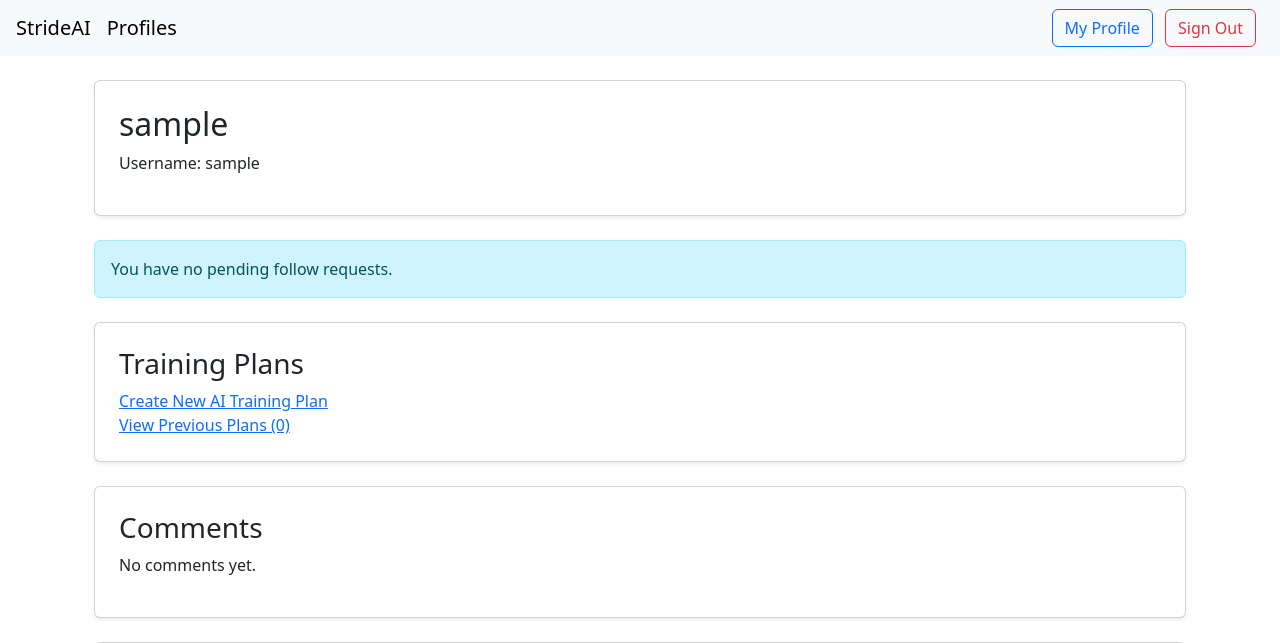
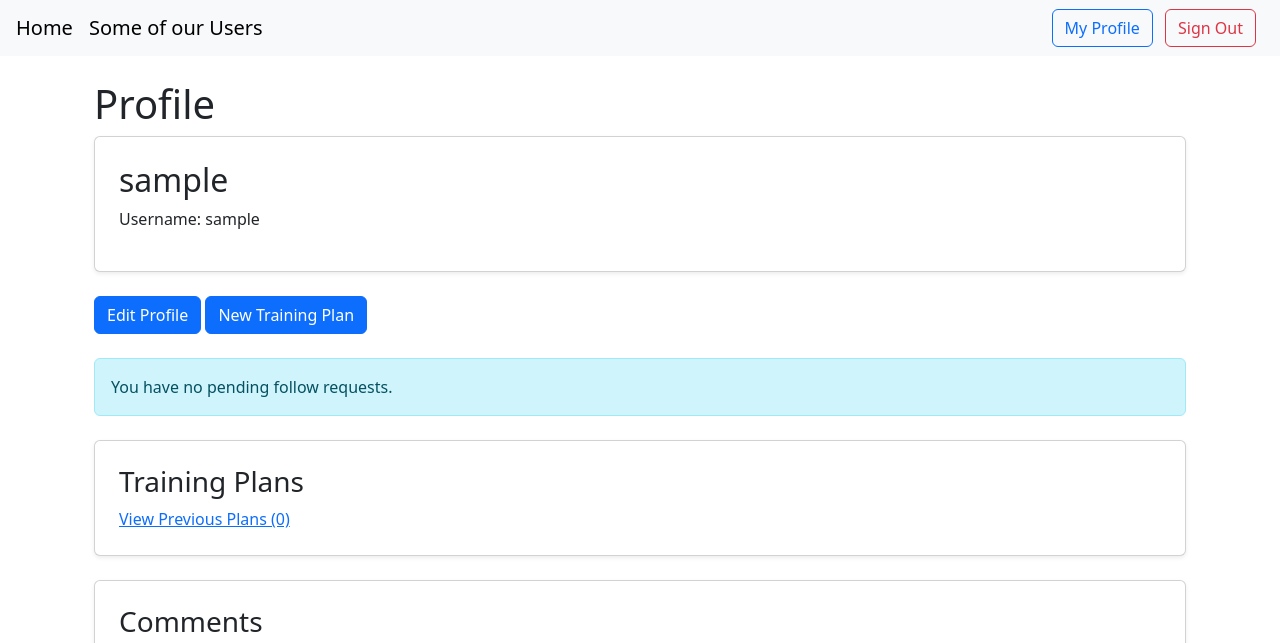
Before and after one commit to christinalicence/stride, a Django app: a page that uses strideai/templates/base.html in a window 1280 px wide. Shown: the top 643 px of the page. Run offline with Django 5.2, Linux system fonts and the light colour scheme; the visitor is signed in with stand-in values (Sample User, id 1); data comes from the database, SQL or seed files in the repository; data that the repository does not hold is empty; parts of the project's set-up code (start-up, migrations or seed data) failed here and were passed over; some libraries are stand-ins or nearby versions.

Commit message:
tidy up the edite profile and public profile views

```diff
--- a/fitness/templates/profiles/profile_detail.html
+++ b/fitness/templates/profiles/profile_detail.html
@@ -4,6 +4,7 @@
 {% block content %}
 
 <div class="container mt-4">
+    <h1>Profile</h1>
 
 <!-- User Info Card -->
 <div class="card shadow-sm p-4 mb-4">
@@ -14,7 +15,10 @@
     {% endif %}
 </div>
 
-<!-- Follow Button Section -->
+<!-- Edit Profile and Create Training Plan Button for Owner -->
+{% if is_owner %}
+<a href="{% url 'edit_profile' %}" class="btn btn-primary">Edit Profile</a>
+<a href="{% url 'create_training_plan' %}" class="btn btn-primary">New Training Plan</a>
 <div>
     {% if request.user.userprofile not in profile.approved_followers and request.user != profile.user %}
     <form method="post" action="{% url 'send_follow_request' profile.pk %}">
@@ -53,12 +57,21 @@
 {% endif %}
 </div>
 
+<!-- Follow Button for other profiles -->
+{% else %}
+{% if request.user.userprofile not in profile.approved_followers %}
+<form method="post" action="{% url 'send_follow_request' profile.pk %}">
+    {% csrf_token %}
+    <button type="submit" class="btn btn-primary">Follow</button></form>
+        {% else %}
+        <button class="btn btn-outline-secondary w-100" disabled>Following</button>
+        {% endif %}
+    {% endif %}
+
 <!-- Training Plans Section -->
 <div class="card shadow-sm p-4 mb-4">
     <h3>Training Plans</h3>
     {% if user.is_authenticated and user == profile.user %}
-        <a href="{% url 'create_training_plan' %}">Create New AI Training Plan</a>
-    {% endif %}
         <a href="{% url 'previous_plans' %}">View Previous Plans ({{ previous_plans|length }})</a>
 
     {% if previous_plans %}
@@ -68,6 +81,9 @@
         <p>Summary: {{ latest_plan.plan_summary|default:"Processing..." }}</p>
         <a href="{% url 'plan_detail' latest_plan.pk %}">View Details</a>
     {% endwith %}
+    {% endif %}
+    {% else %}
+    <p>No plans yet.</p>
     {% endif %}
 </div>
 
--- a/strideai/templates/base.html
+++ b/strideai/templates/base.html
@@ -9,11 +9,11 @@
 </head>
 <body>
 <nav class="navbar navbar-expand-lg navbar-light bg-light px-3">
-    <a class="navbar-brand" href="{% url 'home' %}">StrideAI</a>
-    <a class="navbar-brand" href="{% url 'profile_list' %}">Profiles</a>
+    <a class="navbar-brand" href="{% url 'home' %}">Home</a>
+    <a class="navbar-brand" href="{% url 'profile_list' %}">Some of our Users</a>
     <div class="ms-auto">
         {% if user.is_authenticated %}
-            <a href="{% url 'edit_profile' %}" class="btn btn-outline-primary me-2">My Profile</a>
+            <a href="{% url 'profile_detail' username=user.username %}" class="btn btn-outline-primary me-2">My Profile</a>
             <form method="post" action="{% url 'logout' %}" style="display:inline;">
                 {% csrf_token %}
                 <button type="submit" class="btn btn-outline-danger me-2">Sign Out</button>
--- a/strideai/templates/home.html
+++ b/strideai/templates/home.html
@@ -6,7 +6,6 @@
     <p class="lead">Your personal fitness training companion.</p>
     <hr class="my-4">
     <p>Track your workouts, follow other athletes, and achieve your fitness goals with AI-powered insights.</p>
-    <a class="btn btn-primary btn-lg" href="{% url 'signup' %}" role="button">Get Started</a>
 </div>
 <h2 class="mb-4">Some of our users</h2>
 <ul>
```
